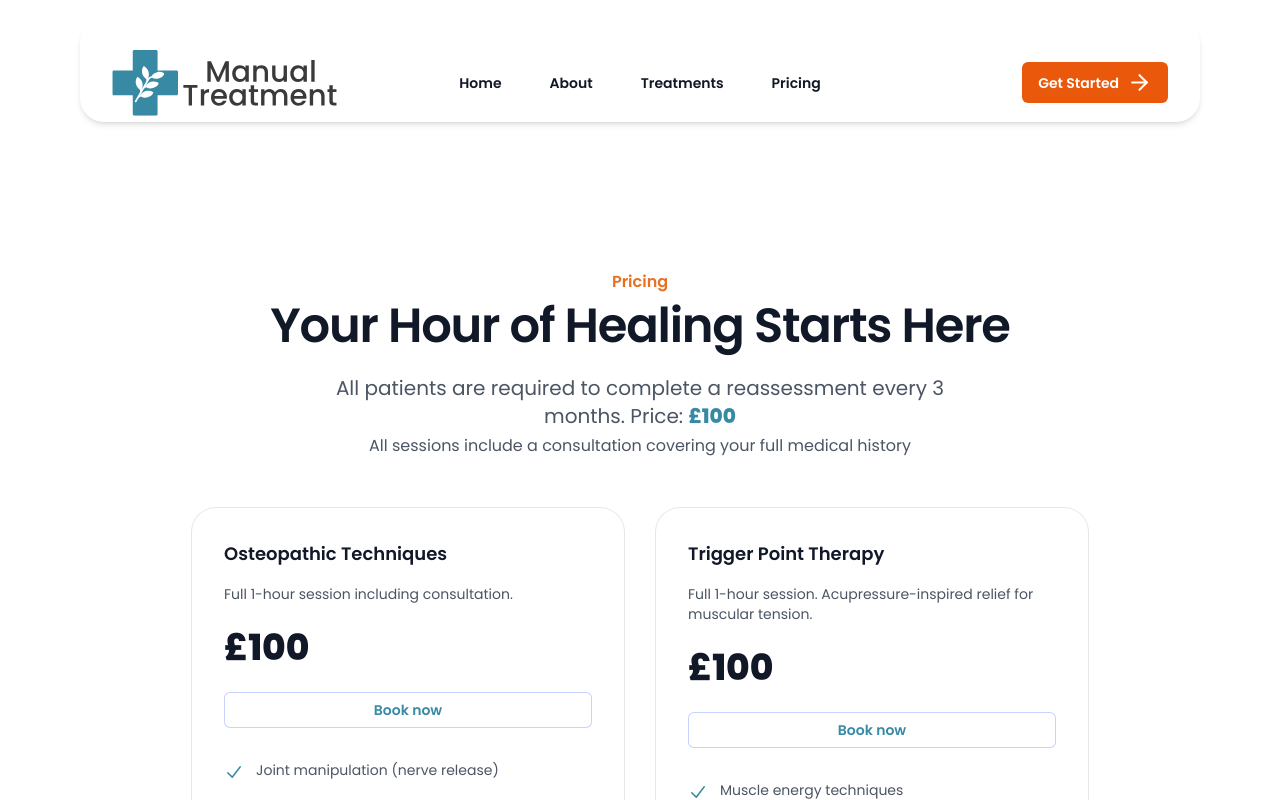
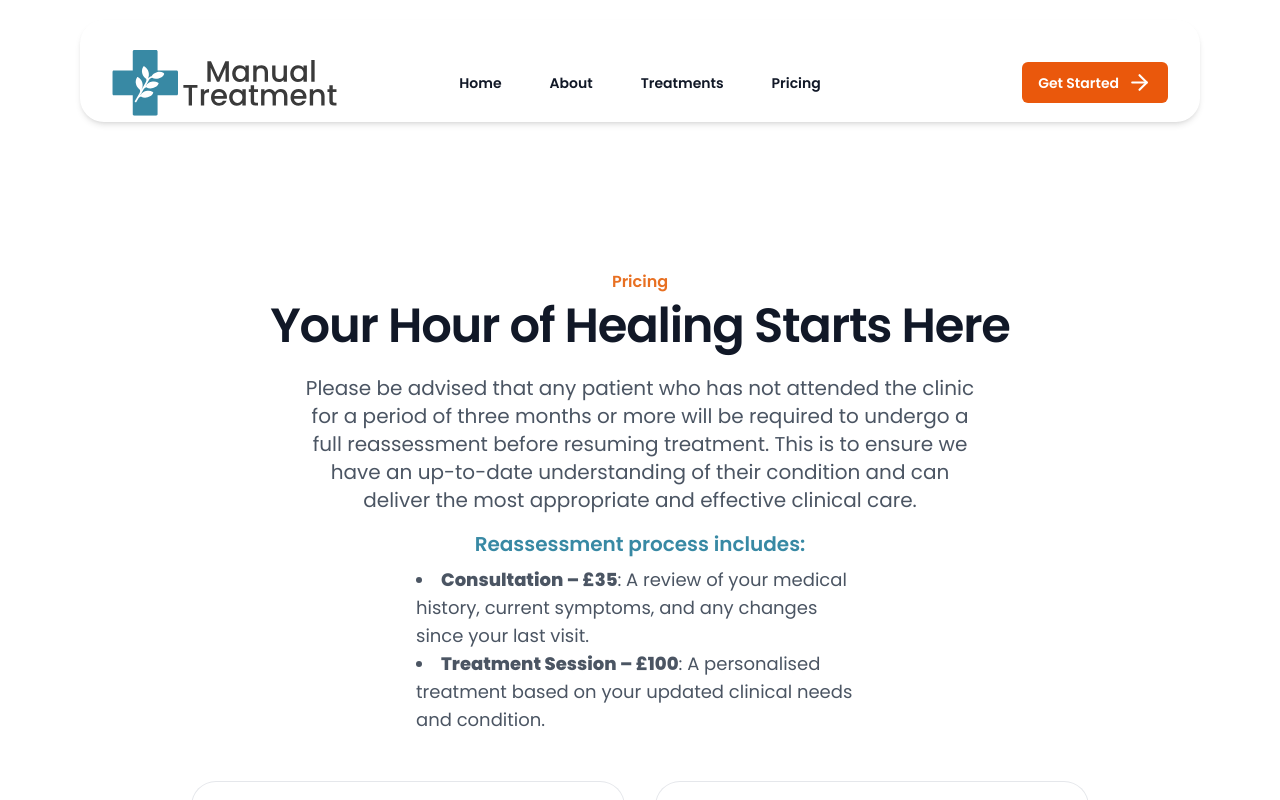
Before and after one commit to Dev-muse/manual-treatment, a Next.js app: page /pricing in a window 1280 px wide. Shown: the top 800 px of the page. Built offline with nearby package versions, Linux system fonts and the light colour scheme.

Commit message:
updating pricing page

```diff
--- a/app/pricing/page.tsx
+++ b/app/pricing/page.tsx
@@ -69,18 +69,31 @@ export default function OsteoPricing() {
         <div className="mx-auto max-w-4xl text-center">
           <h2 className="text-base font-semibold text-secondary">Pricing</h2>
           <p className="mt-2 text-4xl font-semibold tracking-tight text-gray-900 sm:text-5xl">
-           Your Hour of Healing Starts Here
+            Your Hour of Healing Starts Here
           </p>
         </div>
-        <p className="mx-auto mt-6 max-w-2xl text-center text-base text-gray-600 sm:text-xl">
-          All patients are required to complete a reassessment every 3 months.
-          Price: <strong className="text-primary">£100</strong>
-          <br />
-          <small className="text-center">
-            All sessions include a consultation covering your full medical
-            history
-          </small>
-        </p>
+        <div className="mx-auto mt-6 max-w-2xl text-center text-base text-gray-600 sm:text-xl">
+          <p className="mb-4">
+            Please be advised that any patient who has not attended the clinic
+            for a period of three months or more will be required to undergo a
+            full reassessment before resuming treatment. This is to ensure we
+            have an up-to-date understanding of their condition and can deliver
+            the most appropriate and effective clinical care.
+          </p>
+          <p className="mb-2 font-semibold text-primary">
+            Reassessment process includes:
+          </p>
+          <ul className="list-disc list-inside text-left text-base sm:text-lg mx-auto max-w-md">
+            <li>
+              <strong>Consultation – £35</strong>: A review of your medical
+              history, current symptoms, and any changes since your last visit.
+            </li>
+            <li>
+              <strong>Treatment Session – £100</strong>: A personalised
+              treatment based on your updated clinical needs and condition.
+            </li>
+          </ul>
+        </div>
 
         <div className="mx-auto mt-12 grid max-w-md grid-cols-1 gap-8 md:max-w-2xl md:grid-cols-2 lg:max-w-4xl xl:grid-cols-4">
           {tiers.map((tier) => (
@@ -95,7 +108,8 @@ export default function OsteoPricing() {
             >
               <h3
                 id={tier.id}
-                className={ "group-hover:text-secondary text-gray-900 text-lg font-semibold"
+                className={
+                  "group-hover:text-secondary text-gray-900 text-lg font-semibold"
                 }
               >
                 {tier.name}
@@ -108,7 +122,7 @@ export default function OsteoPricing() {
                 href={tier.href}
                 aria-describedby={tier.id}
                 className={classNames(
-                "hover:bg-secondary hover:text-white  text-primary ring-1 ring-indigo-200 hover:ring-seondary",
+                  "hover:bg-secondary hover:text-white  text-primary ring-1 ring-indigo-200 hover:ring-seondary",
                   "mt-6 block rounded-md px-3 py-2 text-center text-sm font-semibold ring-inset"
                 )}
               >
```
